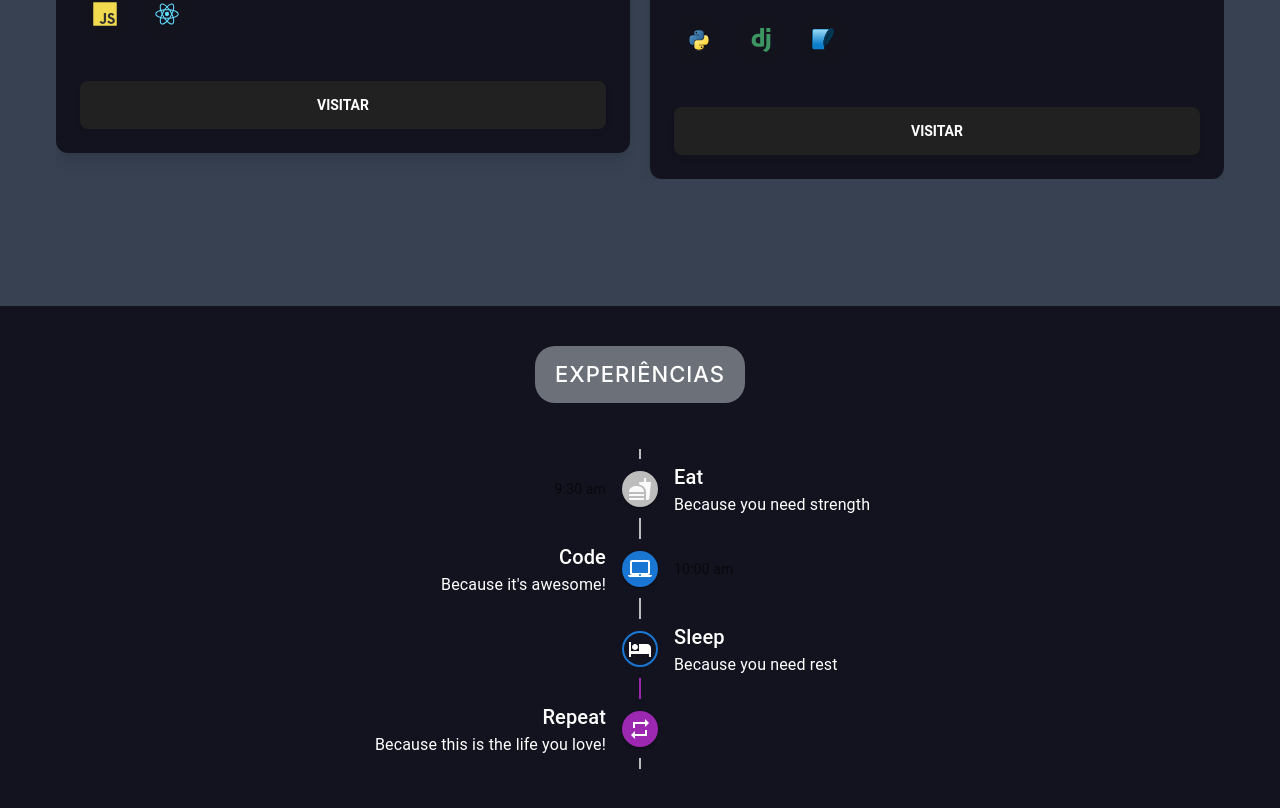
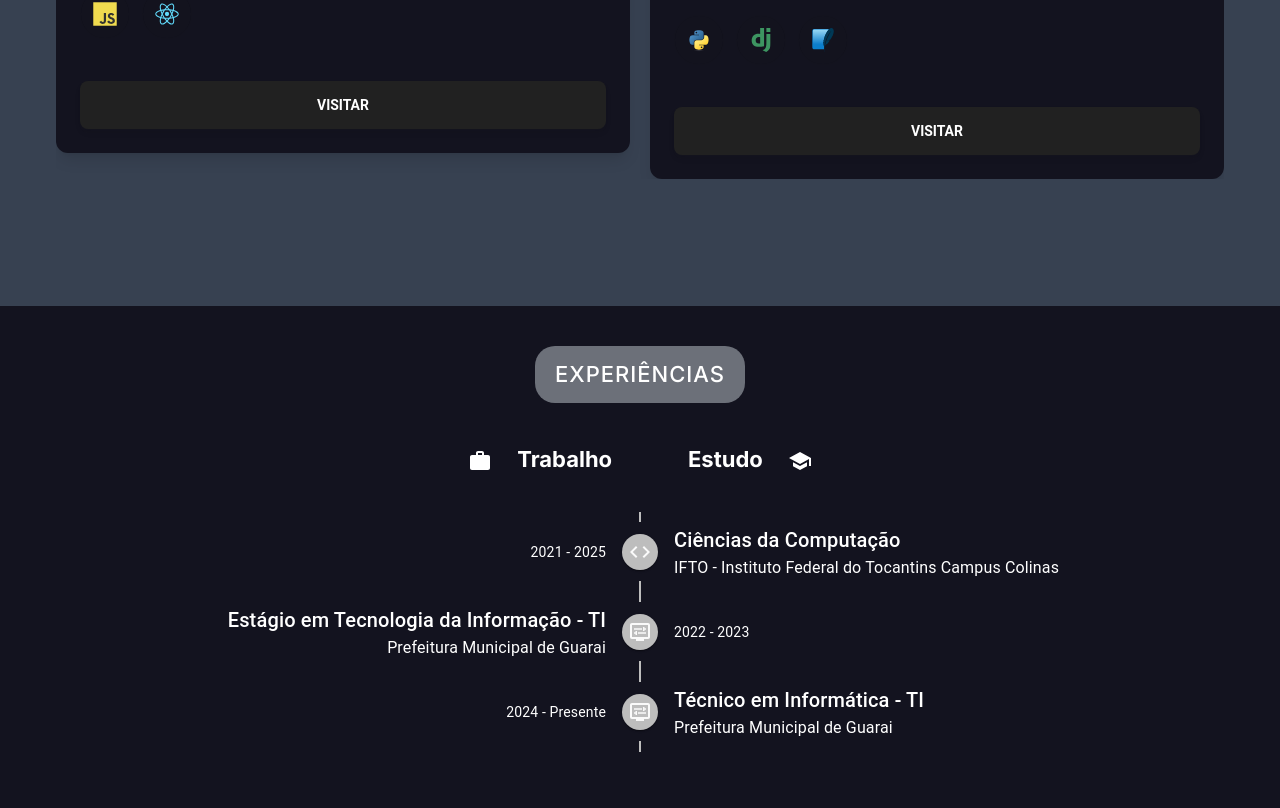
Before and after one commit to Mateusinhodev/portfolio_MateusDev, a React (Create React App) app: page / in a window 1280 px wide. Shown: the part 2465-3273 px from the top of the page. Before the commit the page ends 3240 px from the top, so only its background shows below. Built offline with nearby package versions, Linux system fonts and the light colour scheme.

Commit message:
Seção Experiências concluida

```diff
--- a/src/pages/Experiencias/index.js
+++ b/src/pages/Experiencias/index.js
@@ -9,6 +9,11 @@ import TimelineConnector from '@mui/lab/TimelineConnector';
 import TimelineContent from '@mui/lab/TimelineContent';
 import TimelineOppositeContent from '@mui/lab/TimelineOppositeContent';
 import TimelineDot from '@mui/lab/TimelineDot';
+import WorkIcon from '@mui/icons-material/Work';
+import SchoolIcon from '@mui/icons-material/School';
+import CodeIcon from '@mui/icons-material/Code';
+import DisplaySettingsIcon from '@mui/icons-material/DisplaySettings';
+
 import FastfoodIcon from '@mui/icons-material/Fastfood';
 import LaptopMacIcon from '@mui/icons-material/LaptopMac';
 import HotelIcon from '@mui/icons-material/Hotel';
@@ -16,72 +21,86 @@ import RepeatIcon from '@mui/icons-material/Repeat';
 import Typography from '@mui/material/Typography';
 
 export default function Experiencias() {
+
     return(
         <div className="experiencia-container">
             <Titulo nome={"EXPERIÊNCIAS"}/>
             <div className="experiencia-conteudo">
+
+                <div className="experiencia-subtitulo">
+                    <p> <WorkIcon className="subtitulo-icone"/> Trabalho </p>
+                    <p> Estudo <SchoolIcon className="subtitulo-icone"/> </p>
+                </div>
+
                 <Timeline position="alternate">
                     <TimelineItem>
                         <TimelineOppositeContent
                         sx={{ m: 'auto 0' }}
                         align="right"
                         variant="body2"
-                    color="text.secondary"
+                        color="whrite"
                         >
-                    9:30 am
+                        2021 - 2025
                         </TimelineOppositeContent>
                         <TimelineSeparator>
                         <TimelineConnector />
                         <TimelineDot>
-                        <FastfoodIcon />
+                            <CodeIcon />
                         </TimelineDot>
                         <TimelineConnector />
                         </TimelineSeparator>
                         <TimelineContent sx={{ py: '12px', px: 2 }}>
                         <Typography variant="h6" component="span">
-                        Eat
+                            Ciências da Computação
                         </Typography>
-                    <Typography>Because you need strength</Typography>
+                        <Typography>IFTO - Instituto Federal do Tocantins Campus Colinas</Typography>
                         </TimelineContent>
                     </TimelineItem>
                     <TimelineItem>
                         <TimelineOppositeContent
                         sx={{ m: 'auto 0' }}
                         variant="body2"
-                    color="text.secondary"
+                        color="whrite"
                         >
-                    10:00 am
+                        2022 - 2023
                         </TimelineOppositeContent>
                         <TimelineSeparator>
                         <TimelineConnector />
-                    <TimelineDot color="primary">
-                        <LaptopMacIcon />
+                        <TimelineDot>
+                            <DisplaySettingsIcon />
                         </TimelineDot>
                         <TimelineConnector />
                         </TimelineSeparator>
                         <TimelineContent sx={{ py: '12px', px: 2 }}>
                         <Typography variant="h6" component="span">
-                        Code
+                            Estágio em Tecnologia da Informação - TI
                         </Typography>
-                    <Typography>Because it&apos;s awesome!</Typography>
+                        <Typography>Prefeitura Municipal de Guarai</Typography>
                         </TimelineContent>
                     </TimelineItem>
                     <TimelineItem>
+                        <TimelineOppositeContent
+                        sx={{ m: 'auto 0' }}
+                        variant="body2"
+                        color="whrite"
+                        >
+                        2024 - Presente
+                        </TimelineOppositeContent>
                         <TimelineSeparator>
                         <TimelineConnector />
-                    <TimelineDot color="primary" variant="outlined">
-                        <HotelIcon />
+                        <TimelineDot>
+                            <DisplaySettingsIcon />
                         </TimelineDot>
-                    <TimelineConnector sx={{ bgcolor: 'secondary.main' }} />
+                        <TimelineConnector />
                         </TimelineSeparator>
                         <TimelineContent sx={{ py: '12px', px: 2 }}>
                         <Typography variant="h6" component="span">
-                        Sleep
+                            Técnico em Informática - TI
                         </Typography>
-                    <Typography>Because you need rest</Typography>
+                        <Typography>Prefeitura Municipal de Guarai</Typography>
                         </TimelineContent>
                     </TimelineItem>
-                <TimelineItem>
+                    {/* <TimelineItem>
                         <TimelineSeparator>
                         <TimelineConnector sx={{ bgcolor: 'secondary.main' }} />
                         <TimelineDot color="secondary">
@@ -95,7 +114,7 @@ export default function Experiencias() {
                         </Typography>
                         <Typography>Because this is the life you love!</Typography>
                         </TimelineContent>
-                </TimelineItem>
+                    </TimelineItem> */}
                     </Timeline>
             </div>
         </div>
--- a/src/pages/Experiencias/style.css
+++ b/src/pages/Experiencias/style.css
@@ -0,0 +1,18 @@
+.experiencia-conteudo {
+    margin-bottom: 50px;
+}
+
+.experiencia-subtitulo {
+    display: flex;
+    justify-content: space-between;
+    width: 30%;
+    margin: 0 auto 30px;
+}
+
+.experiencia-subtitulo p {
+    font-size: 22px;
+}
+
+.subtitulo-icone {
+    margin: 0 20px;
+}
```
Lines whose indentation alone changed are shown as unchanged.
